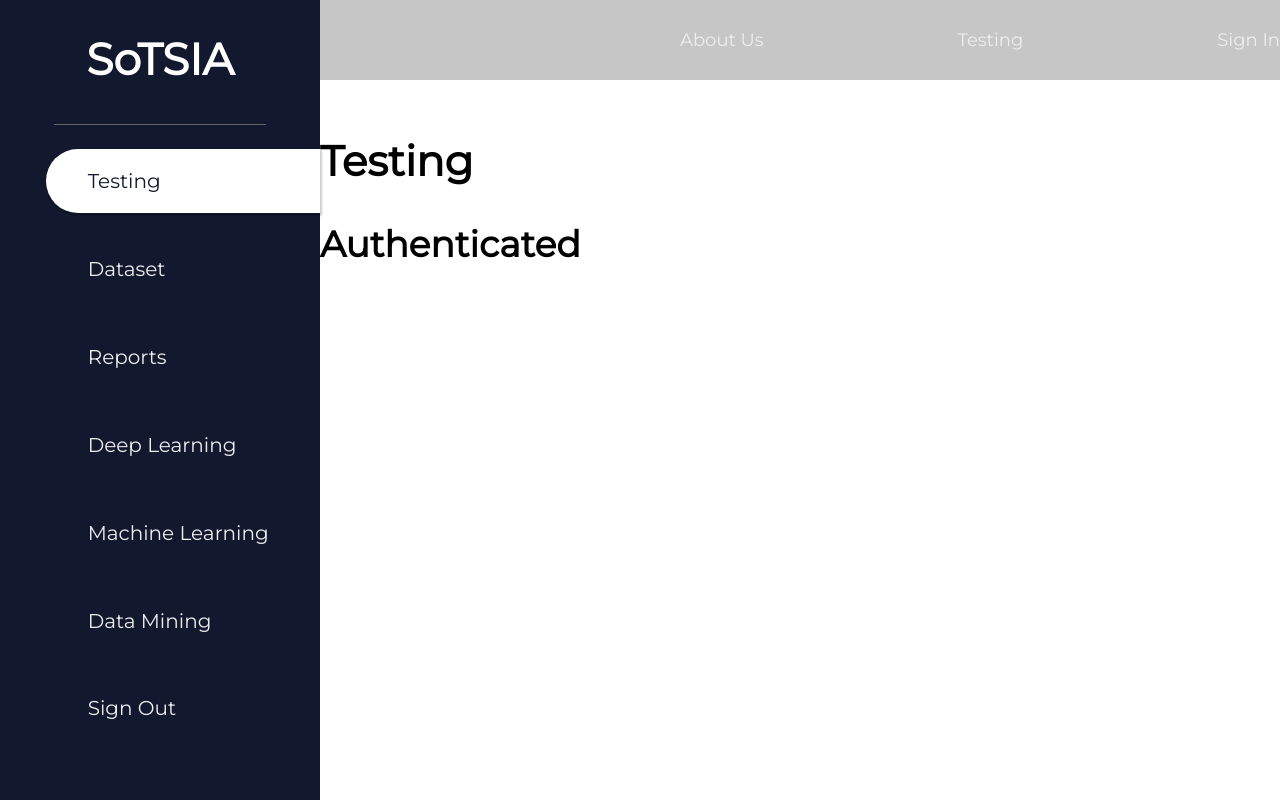
After one commit to robermorjiUgr/TFG_MABA, a Django app: page /sotsia/testing/ in a window 1280 px wide. The commit adds this page. Run offline with Django 4.2, Linux system fonts and the light colour scheme; the visitor is signed in with stand-in values (Sample User, id 1); some libraries are stand-ins or nearby versions; some web fonts are replaced.

```diff
--- a/SOTSIA/frontEnd/djangoFront/static/css/styles.css
+++ b/SOTSIA/frontEnd/djangoFront/static/css/styles.css
@@ -172,3 +172,7 @@ body {
 .sign-form-text {
     color: var(--light-gray);
 }
+
+.home-page, .testing-page {
+    padding-top: 100px;
+}
--- a/SOTSIA/frontEnd/djangoFront/templates/base.html
+++ b/SOTSIA/frontEnd/djangoFront/templates/base.html
@@ -25,7 +25,7 @@
                 <div class="menu">
                     <ul class="menu-container">
                         <li class="menu-item"><a href="/" class="menu-link">About Us</a></li>
-                        <li class="menu-item"><a href="/" class="menu-link">Testing</a></li>
+                        <li class="menu-item"><a href="{% url 'testing' %}" class="menu-link">Testing</a></li>
                         <li class="menu-item"><a href="{% url 'login' %}" class="menu-link">Sign In</a></li>
                     </ul>
                 </div>
--- a/SOTSIA/frontEnd/djangoFront/templates/base_dashboard.html
+++ b/SOTSIA/frontEnd/djangoFront/templates/base_dashboard.html
@@ -1,6 +1,8 @@
 {% extends "base.html" %}
 
+
 {% block content %}
+    {% if user.is_authenticated %}
         <aside class="dashboard-nav">
             <div class="dash-logo">
                 <a href="/" class="logo-link">SoTSIA</a>
@@ -45,7 +47,7 @@
                     </li>
                 </ul>
                 <div class="dash-sign-out">
-                <a href="sign-out" class="dash-link">
+                    <a href="{% url 'logout' %}" class="dash-link">
                         <i class="fas fa-sign-out-alt"></i>
                         Sign Out
                     </a>
@@ -55,4 +57,10 @@
         <main class="dashboard-content">
             {% block content_dash %}{% endblock %}
         </main>
+    {% else %}
+        <main class="dashboard-content">
+            <h1>Error</h1>
+            <p>You must <a href="{% url 'login' %}" class="dash-link">sign in</a> to be able to see the Testing Area</p>
+        </main>
+    {% endif %}
 {% endblock %}
--- a/SOTSIA/frontEnd/djangoFront/templates/home.html
+++ b/SOTSIA/frontEnd/djangoFront/templates/home.html
@@ -3,6 +3,7 @@
 {% block title %}Home{% endblock %}
 
 {% block content %}
+    <section class="home-page">
         <h1>This is my home page</h1>
         {% if user.is_authenticated %}
             Hi {{ user.username }}!
@@ -11,4 +12,5 @@
             <p>You are not logged in</p>
             <a href="{% url 'login' %}">Log In</a>
         {% endif %}
+    </section>
 {% endblock %}
--- a/SOTSIA/frontEnd/djangoFront/templates/registration/login.html
+++ b/SOTSIA/frontEnd/djangoFront/templates/registration/login.html
@@ -15,6 +15,9 @@
             <span class="sign-form-label">Password</span>
             {{ form.password }}
         </div>
+        <div class="sign-form-item">
+            {{ form.errors }}
+        </div>
         <div class="sign-form-submit">
             <button class="sign-in-btn" type="submit">Sign In</button>
             <div class="password-reset">
--- a/SOTSIA/frontEnd/djangoFront/templates/registration/password_reset_complete.html
+++ b/SOTSIA/frontEnd/djangoFront/templates/registration/password_reset_complete.html
@@ -10,5 +10,8 @@
             <p class="sign-form-text">Your new password has been set.</p>
             <p class="sign-form-text">You may <a href="{% url 'login' %}" class="password-reset-link">sign in now!</a></p>
         </div>
+        <div class="sign-form-item">
+            {{ form.errors }}
+        </div>
     </div>
 {% endblock %}
--- a/SOTSIA/frontEnd/djangoFront/templates/registration/password_reset_done.html
+++ b/SOTSIA/frontEnd/djangoFront/templates/registration/password_reset_done.html
@@ -10,5 +10,8 @@
             <p class="sign-form-text">We have sent you an email with the instructions for setting your password.</p>
             <p class="sign-form-text">You should receive it soon, check your inbox!</p>
         </div>
+        <div class="sign-form-item">
+            {{ form.errors }}
+        </div>
     </div>
 {% endblock %}
--- /dev/null
+++ b/SOTSIA/frontEnd/djangoFront/templates/sotsia/testing.html
@@ -0,0 +1,14 @@
+{% extends "base_dashboard.html" %}
+
+{% block title %}Dashboard{% endblock %}
+
+{% block content_dash %}
+    <section class="testing-page">
+        <h1>Testing</h1>
+        {% if user.is_authenticated %}
+            <h2>Authenticated</h2>
+        {% else %}
+            <h2>Please sign in</h2>
+        {% endif %}
+    </section>
+{% endblock %}
--- a/SOTSIA/frontEnd/djangoFront/urls.py
+++ b/SOTSIA/frontEnd/djangoFront/urls.py
@@ -3,5 +3,5 @@ from . import views
 
 urlpatterns = [
     path('', views.home, name='home'),
-    path('dashboard/', views.dashboard, name='dashboard')
+    path('testing/', views.testing, name='testing')
 ]
--- a/SOTSIA/frontEnd/djangoFront/views.py
+++ b/SOTSIA/frontEnd/djangoFront/views.py
@@ -1,9 +1,14 @@
 from django.shortcuts import render
-from django.http import HttpResponse
 
 # Create your views here.
 def home(request):
     return render(request, 'home.html')
 
-def dashboard(request):
-    return render(request, 'sotsia/dash.html')
+def testing(request):
+    if request.user.is_authenticated:
+        args = {'user_authenticated' : 'true' }
+        template = 'sotsia/testing.html'
+    else:
+        args = {'user_authenticated' : 'false' }
+        template = 'sotsia/testing-fail.html'
+    return render(request, 'sotsia/testing.html', args)
--- a/SOTSIA/frontEnd/djangoSOTSIA/settings.py
+++ b/SOTSIA/frontEnd/djangoSOTSIA/settings.py
@@ -72,6 +72,8 @@ TEMPLATES = [
 
 LOGIN_REDIRECT_URL = '/'
 
+LOGOUT_REDIRECT_URL = '/'
+
 EMAIL_BACKEND = "django.core.mail.backends.filebased.EmailBackend"
 
 EMAIL_FILE_PATH = str(BASE_DIR.joinpath('sent_emails'))
```
Also changed, not shown: SOTSIA/frontEnd/djangoFront/templates/sotsia/dash.html (deleted, +0 -7 lines), SOTSIA/requirements.txt (renamed from SOTSIA/requierements.txt). Lines whose indentation alone changed are shown as unchanged.
